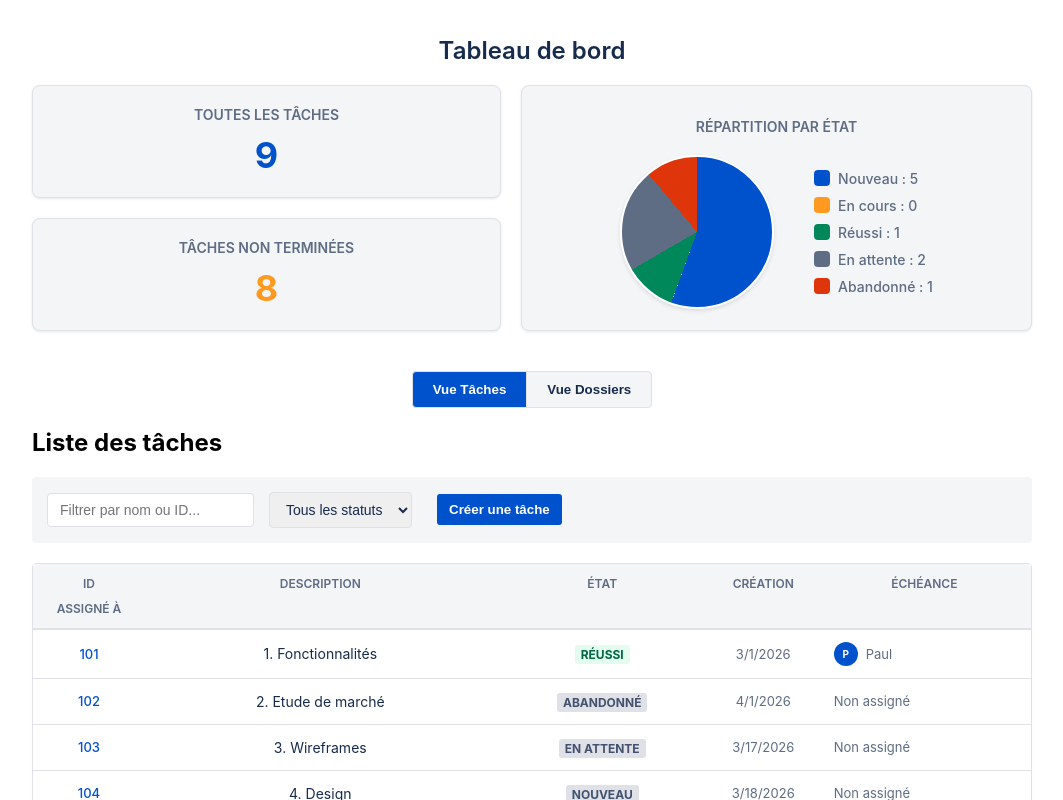
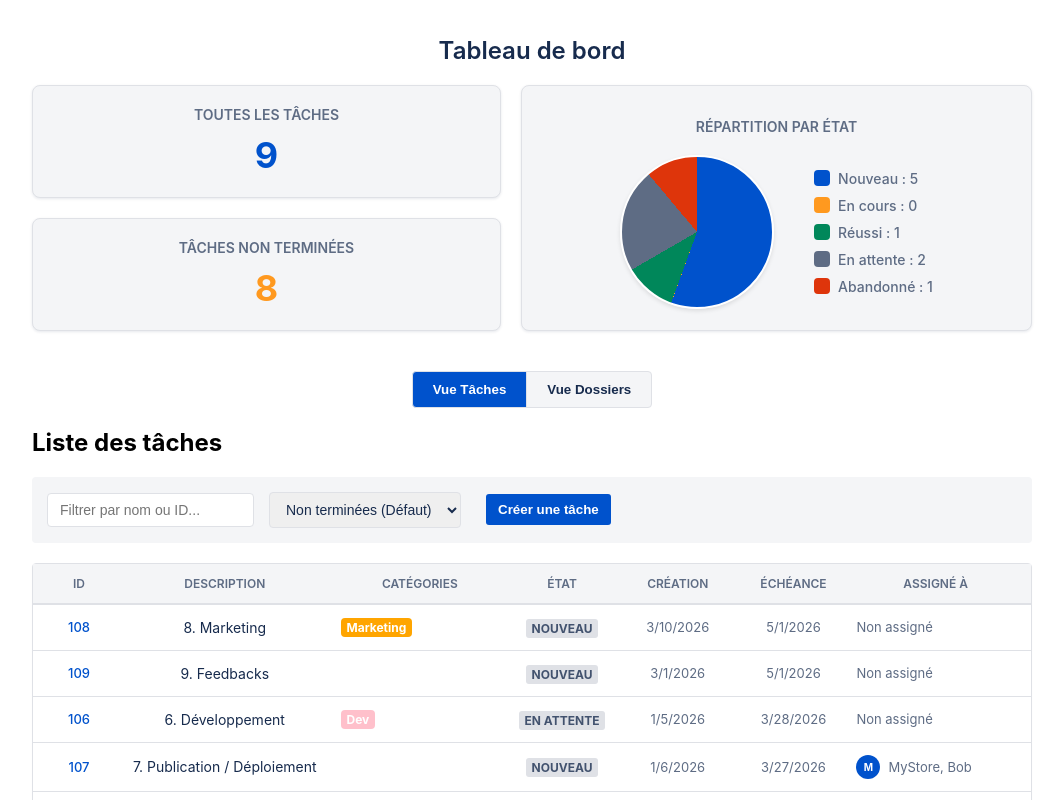
Before and after one commit to LoanALLARD/TodoList-React, a React (Create React App) app in the folder todo-list/: page / in a window 1280 px wide. Shown: the top 800 px of the page, without its empty margins (108-1171 px from the left). Built offline with nearby package versions, Linux system fonts and the light colour scheme.

Commit message:
feat: update README with task filtering details, add footer styles, and enhance task list with folder display

```diff
--- a/todo-list/src/Components/Header/Header.js
+++ b/todo-list/src/Components/Header/Header.js
@@ -1,6 +1,6 @@
 import Backup from "../../data/backup";
 import { ETATS } from "../../data/etats";
-import "./Header.css";
+import "./header.css";
 
 export default function Header() {
     const totalTasks = Backup.taches.length;
--- a/todo-list/src/TasksList.css
+++ b/todo-list/src/TasksList.css
@@ -40,7 +40,7 @@
 
 .jira-task-item {
     display: grid;
-    grid-template-columns: 80px 3fr 1.5fr 1fr 1.5fr;
+    grid-template-columns: 60px 2fr 1.5fr 1fr 1fr 1fr 1.5fr;
     align-items: center;
     padding: 12px 16px;
     border-bottom: 1px solid #dfe1e6;
--- a/todo-list/src/TasksList.js
+++ b/todo-list/src/TasksList.js
@@ -2,20 +2,44 @@ import React, { useState } from "react";
 import "./TasksList.css";
 import TaskForm from "./Components/Forms/TaskForm/TaskForm";
 import Modal from "./Components/Modals/Modal";
-import { ETATS } from "./data/etats";
+import { ETATS, ETAT_TERMINE } from "./data/etats";
+import Backup from "./data/backup.json";
 
 export default function TaskList({ tasks }) {
     const [searchTerm, setSearchTerm] = useState("");
-    const [statusFilter, setStatusFilter] = useState("");
+    const [statusFilter, setStatusFilter] = useState("NON_TERMINEES");
     const [isTaskModalOpen, setIsTaskModalOpen] = useState(false);
 
+    // Fonction pour récupérer les dossiers d'une tâche
+    const getTaskFolders = (taskId) => {
+        const relatedFolderIds = Backup.relations
+            .filter((rel) => rel.tache === taskId)
+            .map((rel) => rel.dossier);
+
+        return Backup.dossiers.filter((d) => relatedFolderIds.includes(d.id));
+    };
+
     // Logique de filtrage (préparée pour l'avenir)
-    const filteredTasks = tasks.filter((task) => {
+    let filteredTasks = tasks.filter((task) => {
         const matchSearch =
             task.title.toLowerCase().includes(searchTerm.toLowerCase()) ||
             task.id.toString().includes(searchTerm);
-        const matchStatus = statusFilter === "" || task.etat === statusFilter;
+
+        let matchStatus = true;
+        if (statusFilter === "NON_TERMINEES") {
+            matchStatus = !ETAT_TERMINE.includes(task.etat);
+        } else if (statusFilter !== "") {
+            matchStatus = task.etat === statusFilter;
+        }
+
         return matchSearch && matchStatus;
+    });
+
+    // Tri par date d'échéance décroissante
+    filteredTasks.sort((a, b) => {
+        if (!a.date_echeance) return 1;
+        if (!b.date_echeance) return -1;
+        return new Date(b.date_echeance) - new Date(a.date_echeance);
     });
 
     return (
@@ -45,6 +69,9 @@ export default function TaskList({ tasks }) {
                     onChange={(e) => setStatusFilter(e.target.value)}
                 >
                     <option value="">Tous les statuts</option>
+                    <option value="NON_TERMINEES">
+                        Non terminées (Défaut)
+                    </option>
                     {ETATS &&
                         Object.values(ETATS).map((etat) => (
                             <option key={etat} value={etat}>
@@ -80,6 +107,7 @@ export default function TaskList({ tasks }) {
                     <li className="jira-task-item jira-task-header">
                         <div>ID</div>
                         <div>Description</div>
+                        <div>Catégories</div>
                         <div>État</div>
                         <div>Création</div>
                         <div>Échéance</div>
@@ -87,11 +115,52 @@ export default function TaskList({ tasks }) {
                     </li>
 
                     {/* Lignes de tâches */}
-                    {filteredTasks.map((task) => (
+                    {filteredTasks.map((task) => {
+                        const taskFolders = getTaskFolders(task.id);
+                        return (
                             <li key={task.id} className="jira-task-item">
                                 <div className="jira-task-id">{task.id}</div>
-                            <div className="jira-task-title" title={task.title}>
+                                <div
+                                    className="jira-task-title"
+                                    title={task.title}
+                                >
                                     {task.title}
+                                </div>
+                                <div
+                                    className="jira-task-folders"
+                                    style={{
+                                        display: "flex",
+                                        gap: "5px",
+                                        flexWrap: "wrap",
+                                    }}
+                                >
+                                    {taskFolders.slice(0, 2).map((folder) => (
+                                        <span
+                                            key={folder.id}
+                                            style={{
+                                                backgroundColor:
+                                                    folder.color || "#ccc",
+                                                color: "white",
+                                                padding: "2px 6px",
+                                                borderRadius: "4px",
+                                                fontSize: "12px",
+                                                fontWeight: "bold",
+                                            }}
+                                        >
+                                            {folder.title}
+                                        </span>
+                                    ))}
+                                    {taskFolders.length > 2 && (
+                                        <span
+                                            style={{
+                                                fontSize: "12px",
+                                                color: "#5e6c84",
+                                                padding: "2px",
+                                            }}
+                                        >
+                                            +{taskFolders.length - 2}
+                                        </span>
+                                    )}
                                 </div>
                                 <div>
                                     <span
@@ -102,6 +171,13 @@ export default function TaskList({ tasks }) {
                                     </span>
                                 </div>
                                 <div className="jira-task-date">
+                                    {task.date_creation
+                                        ? new Date(
+                                              task.date_creation,
+                                          ).toLocaleDateString()
+                                        : "-"}
+                                </div>
+                                <div className="jira-task-date">
                                     {task.date_echeance
                                         ? new Date(
                                               task.date_echeance,
@@ -109,7 +185,8 @@ export default function TaskList({ tasks }) {
                                         : "-"}
                                 </div>
                                 <div className="jira-task-assignee">
-                                {task.equipiers && task.equipiers.length > 0 ? (
+                                    {task.equipiers &&
+                                    task.equipiers.length > 0 ? (
                                         <>
                                             <div className="jira-avatar">
                                                 {task.equipiers[0].name
@@ -127,7 +204,8 @@ export default function TaskList({ tasks }) {
                                     )}
                                 </div>
                             </li>
-                    ))}
+                        );
+                    })}
                 </ul>
             )}
         </div>
```
Also changed, not shown: todo-list/src/Components/Footer/footer.css (added), 1 other file (tests, documents, lock files or other folders). Lines whose indentation alone changed are shown as unchanged.
